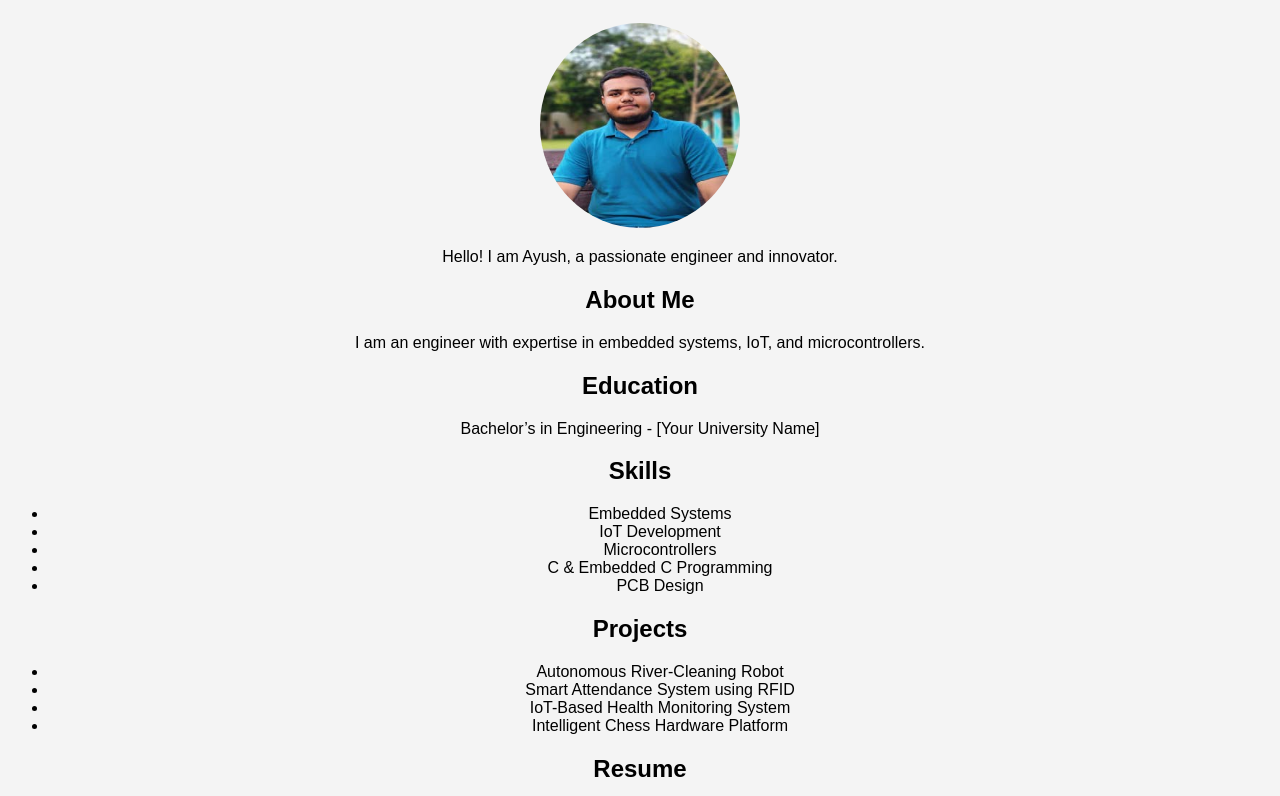
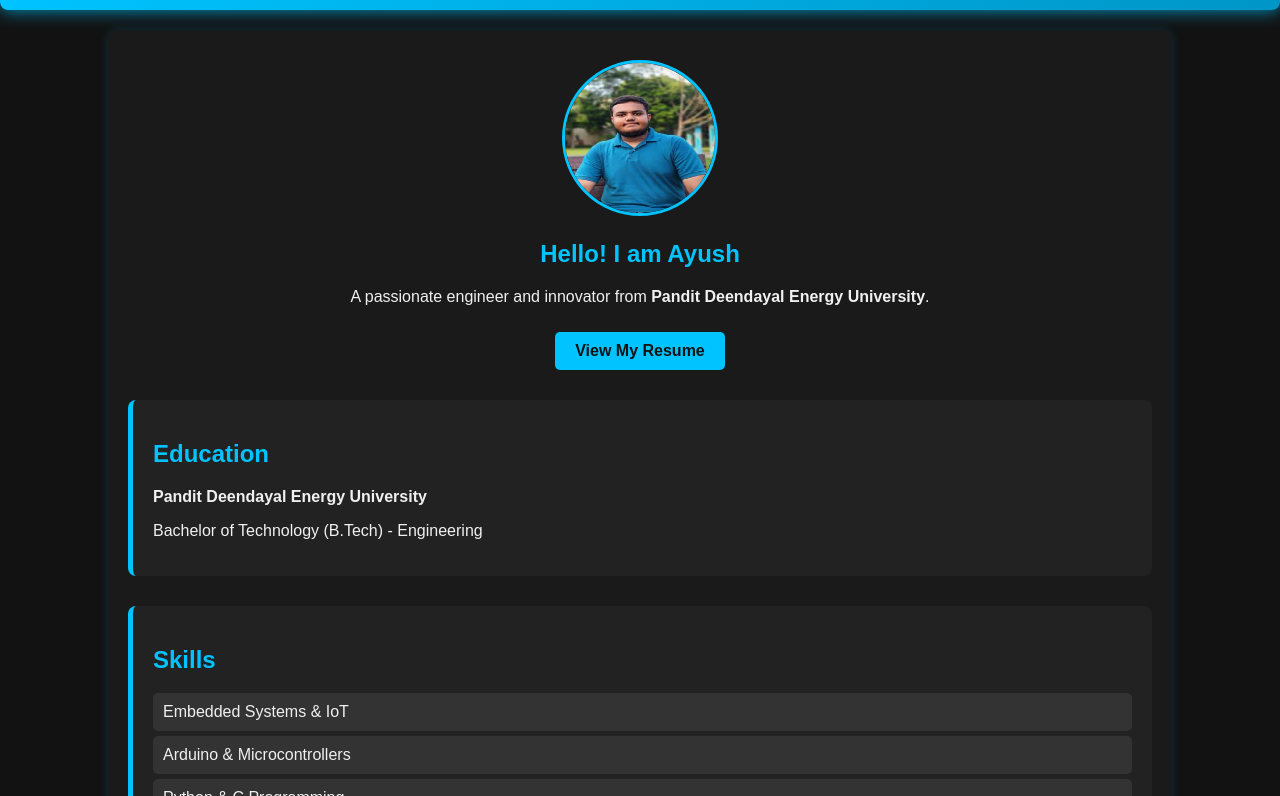
Before and after one commit to Ayush2778/portfolio, a plain HTML site: page index.html in a window 1280 px wide. Shown: the part 67-863 px from the top of the page. Drawn offline with Linux system fonts and the light colour scheme.

Commit message:
Update index.html

```diff
--- a/index.html
+++ b/index.html
@@ -4,53 +4,175 @@
     <meta charset="UTF-8">
     <meta name="viewport" content="width=device-width, initial-scale=1.0">
     <title>Ayush's Portfolio</title>
-    <link rel="stylesheet" href="style.css">
+    <style>
+        body {
+            font-family: Arial, sans-serif;
+            background-color: #121212;
+            color: #f0f0f0;
+            margin: 0;
+            padding: 0;
+            text-align: center;
+        }
+
+        /* ✨ Stylish Animated Header */
+        header {
+            background: linear-gradient(90deg, #00c3ff, #0096c7);
+            color: white;
+            padding: 20px;
+            font-size: 32px;
+            font-weight: bold;
+            text-transform: uppercase;
+            letter-spacing: 2px;
+            position: relative;
+            animation: glow 2s infinite alternate;
+            border-radius: 8px;
+        }
+
+        /* 🎇 Glowing Effect on Hover */
+        header:hover {
+            text-shadow: 0px 0px 10px #00c3ff, 0px 0px 20px #0096c7;
+            transition: 0.3s ease-in-out;
+        }
+
+        /* 🔥 Glow Animation */
+        @keyframes glow {
+            from {
+                box-shadow: 0px 0px 10px #00c3ff;
+            }
+            to {
+                box-shadow: 0px 0px 20px #0096c7;
+            }
+        }
+
+        .container {
+            width: 80%;
+            margin: auto;
+            background: #1a1a1a;
+            padding: 20px;
+            box-shadow: 0 0 10px rgba(0, 195, 255, 0.2);
+            margin-top: 20px;
+            border-radius: 10px;
+        }
+
+        img {
+            border-radius: 50%;
+            width: 150px;
+            height: 150px;
+            border: 3px solid #00c3ff;
+            margin-top: 10px;
+        }
+
+        h2 {
+            color: #00c3ff;
+        }
+
+        .btn {
+            display: inline-block;
+            background: #00c3ff;
+            color: #121212;
+            padding: 10px 20px;
+            text-decoration: none;
+            font-weight: bold;
+            border-radius: 5px;
+            margin-top: 10px;
+            transition: background 0.3s ease;
+        }
+
+        .btn:hover {
+            background: #0096c7;
+        }
+
+        .section {
+            margin-top: 30px;
+            text-align: left;
+            padding: 20px;
+            background: #222;
+            border-left: 5px solid #00c3ff;
+            border-radius: 8px;
+        }
+
+        ul {
+            list-style-type: none;
+            padding-left: 0;
+        }
+
+        li {
+            background: #333;
+            padding: 10px;
+            margin: 5px 0;
+            border-radius: 5px;
+            transition: 0.3s;
+        }
+
+        li:hover {
+            background: #444;
+        }
+
+        a {
+            color: #00c3ff;
+            text-decoration: none;
+            font-weight: bold;
+        }
+
+        a:hover {
+            color: #0096c7;
+        }
+
+        footer {
+            background-color: #1f2937;
+            color: #00c3ff;
+            padding: 10px;
+            margin-top: 20px;
+            box-shadow: 0px -4px 8px rgba(0, 195, 255, 0.3);
+        }
+    </style>
 </head>
 <body>
-    <header>
-        <h1>Welcome to My Portfolio</h1>
-    </header>
+    <header>Ayush's Portfolio</header>
 
-    <section class="profile">
-        <img src="your-photo.jpg" alt="Your Photo" width="200">
-        <p>Hello! I am Ayush, a passionate engineer and innovator.</p>
-    </section>
+    <div class="container">
+        <img src="your-photo.jpg" alt="Your Photo">
+        <h2>Hello! I am Ayush</h2>
+        <p>A passionate engineer and innovator from <b>Pandit Deendayal Energy University</b>.</p>
+        <a href="Resume.pdf" target="_blank" class="btn">View My Resume</a>
 
-    <section class="about">
-        <h2>About Me</h2>
-        <p>I am an engineer with expertise in embedded systems, IoT, and microcontrollers.</p>
-    </section>
+        <div class="section">
+            <h2>Education</h2>
+            <p><b>Pandit Deendayal Energy University</b></p>
+            <p>Bachelor of Technology (B.Tech) - Engineering</p>
+        </div>
 
-    <section class="education">
-        <h2>Education</h2>
-        <p>Bachelor’s in Engineering - [Your University Name]</p>
-    </section>
-
-    <section class="skills">
+        <div class="section">
             <h2>Skills</h2>
             <ul>
-            <li>Embedded Systems</li>
-            <li>IoT Development</li>
-            <li>Microcontrollers</li>
-            <li>C & Embedded C Programming</li>
-            <li>PCB Design</li>
+                <li>Embedded Systems & IoT</li>
+                <li>Arduino & Microcontrollers</li>
+                <li>Python & C Programming</li>
+                <li>Web Development (HTML, CSS)</li>
+                <li>Project Management</li>
             </ul>
-    </section>
+        </div>
 
-    <section class="projects">
+        <div class="section">
             <h2>Projects</h2>
             <ul>
-            <li>Autonomous River-Cleaning Robot</li>
-            <li>Smart Attendance System using RFID</li>
-            <li>IoT-Based Health Monitoring System</li>
-            <li>Intelligent Chess Hardware Platform</li>
+                <li><b>Autonomous River Cleaning Robot</b> - A robot designed to clean river waste.</li>
+                <li><b>IoT-Based Health Monitoring</b> - A system to track health parameters.</li>
+                <li><b>Smart Attendance System</b> - RFID-based attendance system with buzzer alerts.</li>
+                <li><b>Milk Quality Assessment</b> - A system to analyze milk quality.</li>
             </ul>
-    </section>
+        </div>
 
-    <section class="resume">
-        <h2>Resume</h2>
-        <a href="Resume.pdf" target="_blank">View My Resume</a>
-    </section>
+        <div class="section">
+            <h2>Contact</h2>
+            <p>Email: <b>ayush@example.com</b></p>
+            <p>LinkedIn: <a href="https://www.linkedin.com/in/ayush" target="_blank">linkedin.com/in/ayush</a></p>
+            <p>GitHub: <a href="https://github.com/ayush2778" target="_blank">github.com/ayush2778</a></p>
+        </div>
+    </div>
 
+    <footer>
+        &copy; 2025 Ayush | Portfolio
+    </footer>
 </body>
 </html>
```
Lines whose indentation alone changed are shown as unchanged.
